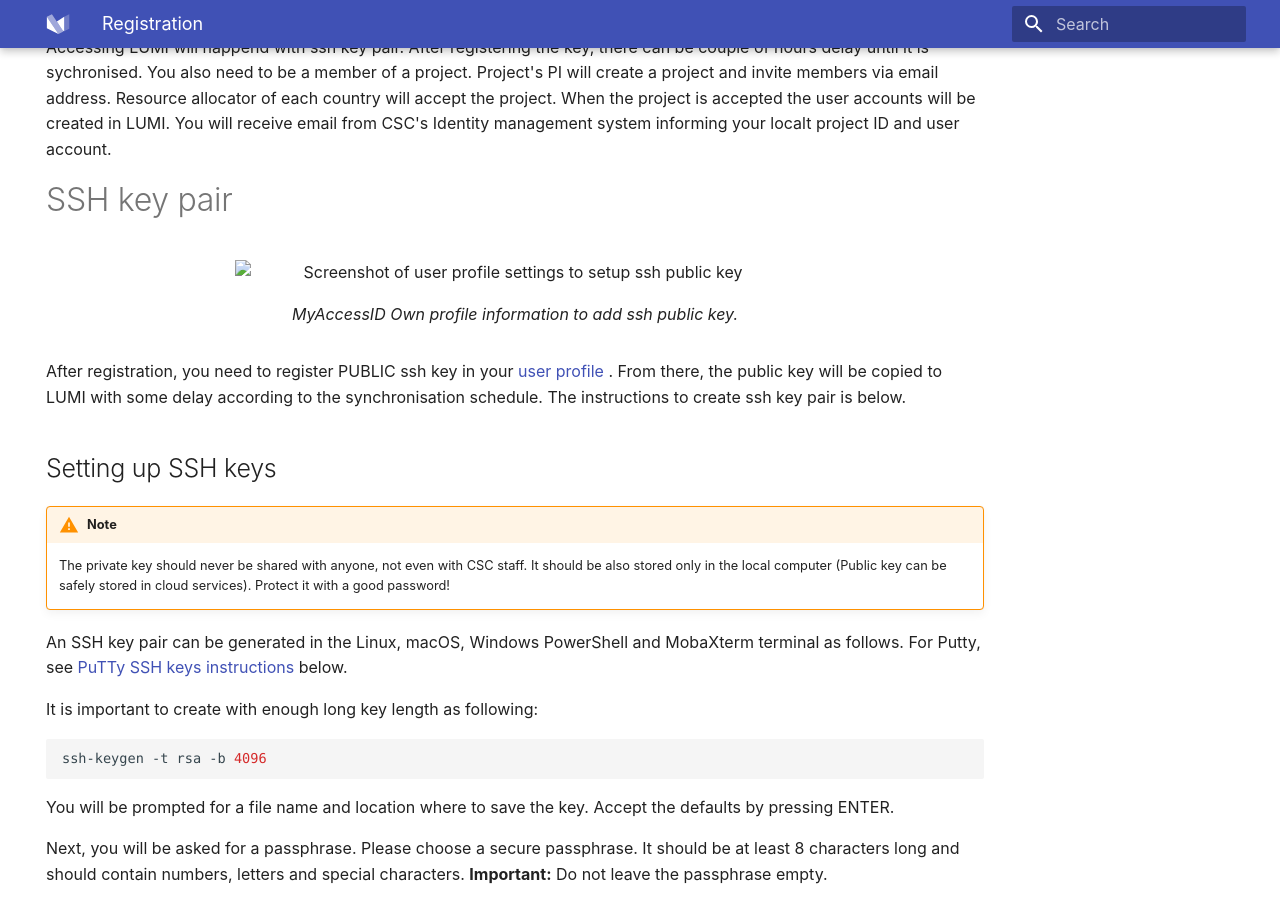
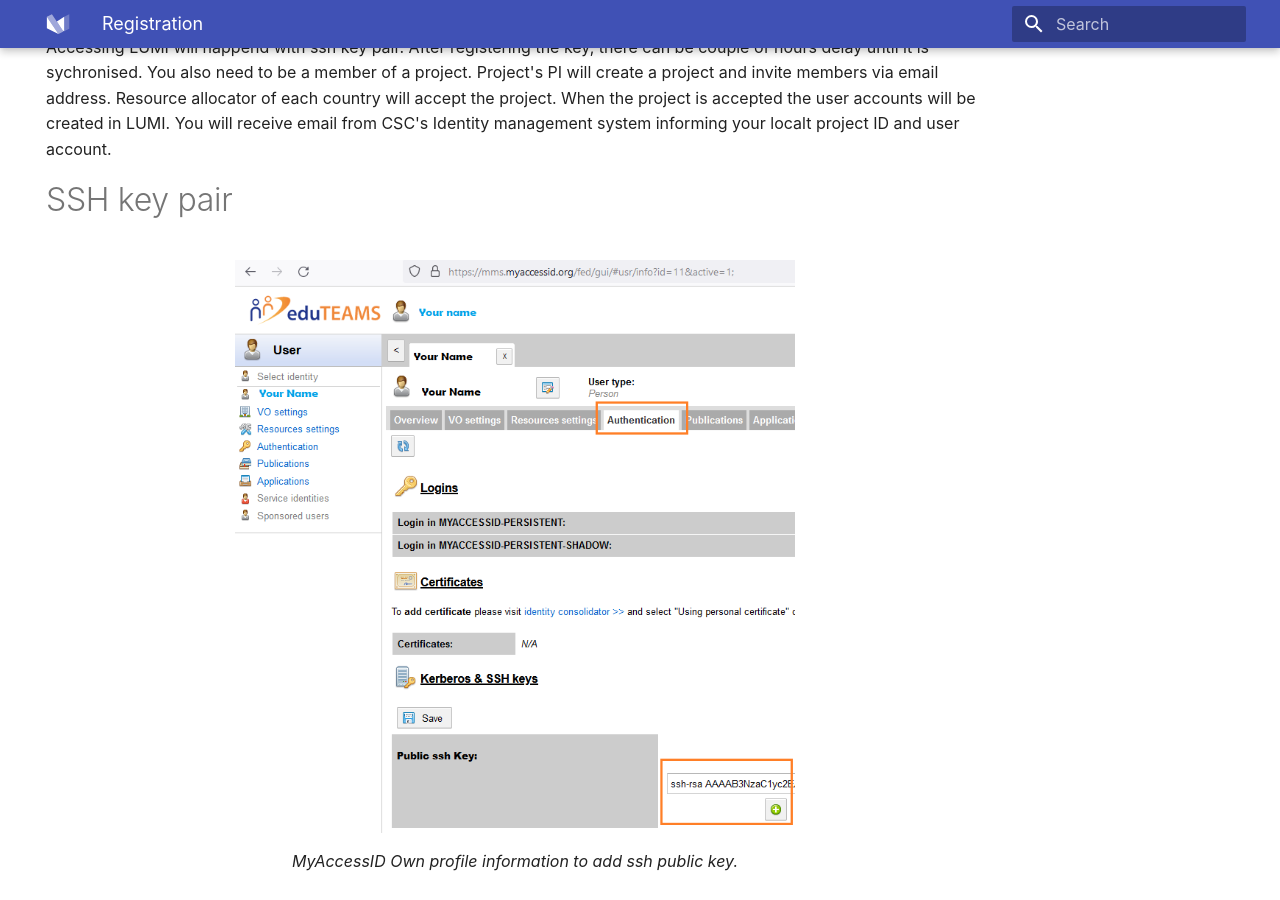
Before and after one commit to Lumi-supercomputer/lumi-userguide, an MkDocs documentation site: the page built from docs/accounts/registration.md, in a window 1280 px wide and 900 px high, scrolled down 643 px. Built offline with MkDocs 1.6.1 and Material for MkDocs 9.7.7, drawn with Linux system fonts in a browser that asks for light colours.

Commit message:
Update registration.md
trying to fix image links

```diff
--- a/docs/accounts/registration.md
+++ b/docs/accounts/registration.md
@@ -14,7 +14,7 @@
 
 <figure>
   <img
-    src="../assets/images/Puhuri_Registration_example.png"
+    src="assets/images/Puhuri_Registration_example.png"
     width="560"
     alt="Screenshot of registrationg portal"
   >
@@ -36,7 +36,7 @@
 
 <figure>
   <img
-    src="../assets/images/myaccessid_own_profile.png"
+    src="../../assets/images/myaccessid_own_profile.png"
     width="560"
     alt="Screenshot of user profile settings to setup ssh public key"
   >
```
